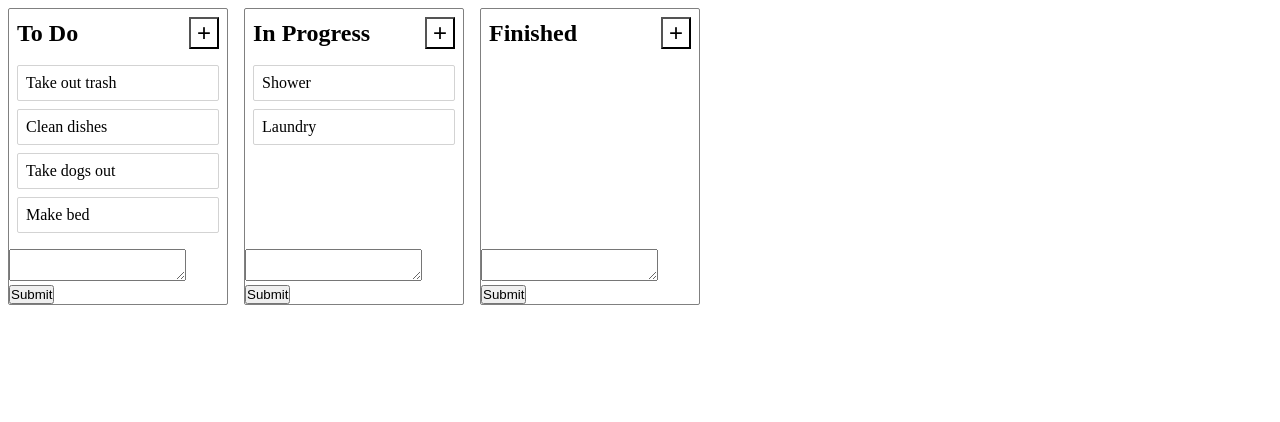
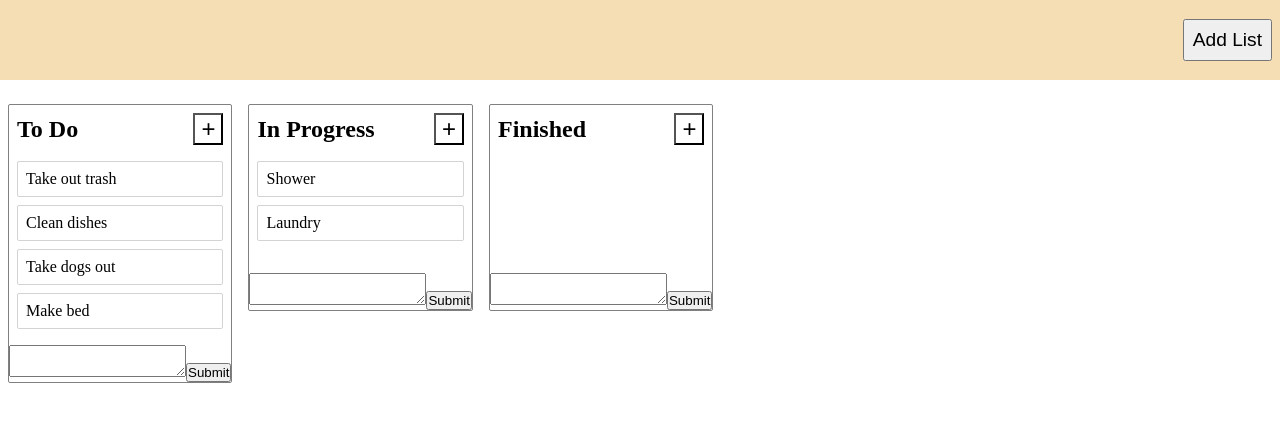
Before and after one commit to KJFreys1/kanban, a React (Create React App) app: page / in a window 1280 px wide. Shown: the top 422 px of the page. Built offline with nearby package versions, Linux system fonts and the light colour scheme; the HTML template or start-up script is replaced by a standard one.

Commit message:
add new list functionality

```diff
--- a/package.json
+++ b/package.json
@@ -19,7 +19,7 @@
     "react-beautiful-dnd": "^13.0.0",
     "react-dom": "^16.13.1",
     "react-scripts": "3.4.3",
-    "uuidv4": "^6.2.3"
+    "uuid": "^8.3.0"
   },
   "eslintConfig": {
     "extends": "react-app"
--- a/src/App.js
+++ b/src/App.js
@@ -1,6 +1,7 @@
 import React, { useState } from "react";
+import { DragDropContext, Droppable } from "react-beautiful-dnd"
+import { v4 as uuidv4 } from 'uuid'
 import Column from "./Column";
-import { DragDropContext, Droppable } from "react-beautiful-dnd"
 
 import "./styles/style.css"
 
@@ -144,6 +145,25 @@ function App() {
     setMainData(newState)
   }
 
+  const handleNewList = () => {
+    let newId = uuidv4()
+    const newState = {
+      ...mainData,
+      columns: {
+        ...mainData.columns,
+        [newId]: {
+          id: newId,
+          title: "Click to Edit",
+          taskIds: []
+        }
+      },
+      columnOrder: [
+        ...mainData.columnOrder,
+        newId
+      ]
+    }
+    setMainData(newState)
+  }
 
   let display = mainData.columnOrder.map((colId, i) => {
     const column = mainData.columns[colId]
@@ -154,6 +174,9 @@ function App() {
 
   return (
     <div id="dashboard">
+      <header className="dash-header">
+        <button onClick={handleNewList}>Add List</button>
+      </header>
       <DragDropContext
         // onDragStart={onDragStart}
         // onDragUpdate={onDragUpdate}
--- a/src/Column.js
+++ b/src/Column.js
@@ -1,6 +1,6 @@
 import React, { useState } from "react";
 import { Draggable, Droppable } from 'react-beautiful-dnd'
-import { uuid } from 'uuidv4'
+import { v4 as uuidv4 } from 'uuid'
 import Card from "./Card"
 
 function Column(props) {
@@ -14,7 +14,7 @@ function Column(props) {
     e.preventDefault()
     let newData = {
       card: {
-        id: uuid(),
+        id: uuidv4(),
         content: info
       },
       column: {
@@ -22,6 +22,7 @@ function Column(props) {
       }
     }
     props.handleNewCard(newData)
+    setInfo("")
   }
 
   return (
@@ -31,12 +32,12 @@ function Column(props) {
     >
       {(provided) => (
         <div
-          className="c-container"
+          className="column"
           {...provided.draggableProps}
           ref={provided.innerRef}
         >
-          <header className="col-header">
-            <h1 {...provided.dragHandleProps} className="col-title">{props.column.title}</h1>
+          <header {...provided.dragHandleProps} className="col-header">
+            <h1 className="col-title">{props.column.title}</h1>
             <span className="spacer"/>
             <button className="add-task-btn">+</button>
           </header>
--- a/src/styles/style.css
+++ b/src/styles/style.css
@@ -7,31 +7,41 @@
   transition: background-color 0.2s ease;
 }
 
+body {
+  overflow: hidden;
+}
+
 #dashboard {
   width: 100vw;
   height: 100vh;
 }
 
-.col-box {
-  height: 90vh;
-  width: 100vw;
-  overflow-x: scroll;
+.dash-header {
+  padding: 8px;
+  background-color: wheat;
+  height: 10vh;
   display: -webkit-box;
   display: -ms-flexbox;
   display: flex;
+  -webkit-box-pack: end;
+      -ms-flex-pack: end;
+          justify-content: flex-end;
+  -webkit-box-align: center;
+      -ms-flex-align: center;
+          align-items: center;
 }
 
-.column {
-  background-color: wheat;
-  margin: 20px;
-  width: 100px;
-  height: 500px;
+.dash-header button {
+  font-size: 1.2em;
+  padding: 8px;
 }
 
 .col-container {
   display: -webkit-box;
   display: -ms-flexbox;
   display: flex;
+  height: 90vh;
+  overflow-x: scroll;
 }
 
 .spacer {
@@ -40,9 +50,13 @@
           flex-grow: 1;
 }
 
-.c-container {
-  width: 220px;
-  margin: 8px;
+.column {
+  min-width: 220px;
+  height: -webkit-fit-content;
+  height: -moz-fit-content;
+  height: fit-content;
+  max-height: 84vh;
+  margin: 3vh 8px;
   border: 1px solid gray;
   border-radius: 2px;
   background-color: white;
@@ -53,9 +67,10 @@
   -webkit-box-direction: normal;
       -ms-flex-direction: column;
           flex-direction: column;
+  overflow-y: scroll;
 }
 
-.c-container .col-header {
+.column .col-header {
   display: -webkit-box;
   display: -ms-flexbox;
   display: flex;
@@ -68,25 +83,22 @@
   padding: 8px;
 }
 
-.c-container .col-header .col-title {
+.column .col-header .col-title {
   font-size: 1.5em;
 }
 
-.c-container .col-header .add-task-btn {
+.column .col-header .add-task-btn {
   width: 30px;
   font-size: 1.5em;
   background-color: white;
 }
 
-.c-container .t-container {
+.column .t-container {
   padding: 8px;
 }
 
 .t-container {
-  -webkit-box-flex: 1;
-      -ms-flex-positive: 1;
-          flex-grow: 1;
-  min-height: 100px;
+  min-height: 120px;
 }
 
 .t-box {
--- a/src/styles/style.scss
+++ b/src/styles/style.scss
@@ -11,42 +11,52 @@
     transition: background-color 0.2s ease;
 }
 
+
+body {
+    overflow: hidden;
+}
+
 #dashboard {
     width: 100vw;
     height: 100vh;
 }
 
-.col-box {
-    height: 90vh;
-    width: 100vw;
-    overflow-x: scroll;
+.dash-header {
+    padding: 8px;
+    background-color: wheat;
+    height: 10vh;
     display: flex;
-}
+    justify-content: flex-end;
+    align-items: center;
 
-.column {
-    background-color: wheat;
-    margin: 20px;
-    width: 100px;
-    height: 500px;
+    button {
+        font-size: 1.2em;
+        padding: 8px;
+    }
 }
 
 .col-container {
     display: flex;
+    height: 90vh;
+    overflow-x: scroll;
 }
 
 .spacer {
     flex-grow: 1;
 }
 
-.c-container {
-    width: 220px;
-    margin: 8px;
+.column {
+    min-width: 220px;
+    height: fit-content;
+    max-height: 84vh;
+    margin: 3vh 8px;
     border: 1px solid gray;
     border-radius: 2px;
     background-color: white;
 
     display: flex;
     flex-direction: column;
+    overflow-y: scroll;
 
     .col-header {
         @include flexCenter();
@@ -69,8 +79,8 @@
 }
 
 .t-container {
-    flex-grow: 1;
-    min-height: 100px;
+    // flex-grow: 1;
+    min-height: 120px;
 }
 
 .t-box {
```
Also changed, not shown: 2 other files (tests, documents, lock files or other folders).
